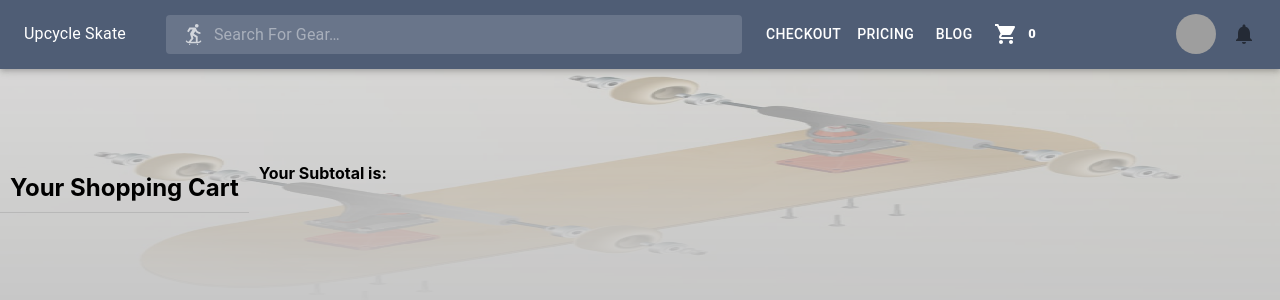
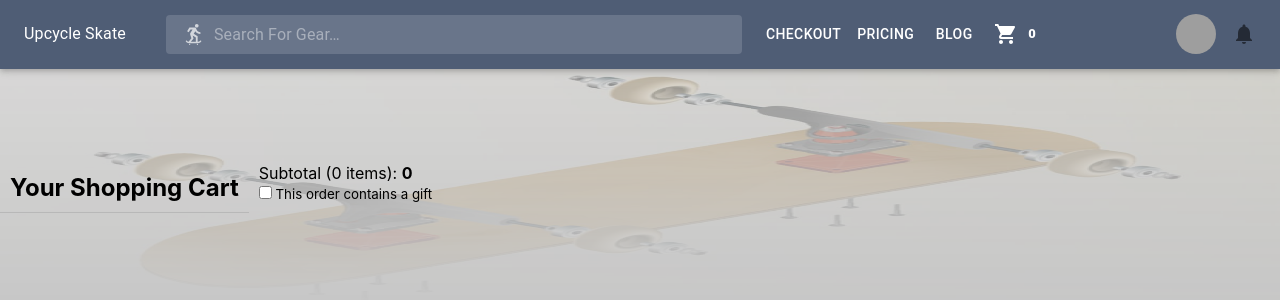
Before and after one commit to TheCoreyMcCue/Upcycle, a React (Create React App) app: page /checkout in a window 1280 px wide. Shown: the top 300 px of the page. Built offline with nearby package versions, Linux system fonts and the light colour scheme; grey boxes are pictures that could not be loaded.

Commit message:
add currency format dependency

```diff
--- a/package.json
+++ b/package.json
@@ -15,6 +15,7 @@
     "@testing-library/user-event": "^13.5.0",
     "firebase": "^9.6.9",
     "react": "^17.0.2",
+    "react-currency-format": "^1.1.0",
     "react-dom": "^17.0.2",
     "react-material-ui-carousel": "^3.3.3",
     "react-router-dom": "^6.2.2",
--- a/src/components/Subtotal/Subtotal.js
+++ b/src/components/Subtotal/Subtotal.js
@@ -1,9 +1,27 @@
 import React from "react";
+import CurrencyFormat from "react-currency-format";
+import "./Subtotal.css";
 
 const Subtotal = () => {
   return (
-    <div>
-      <h4>Your Subtotal is: </h4>
+    <div className="subtotal">
+      <CurrencyFormat
+        renderText={(value) => (
+          <>
+            <p>
+              Subtotal ({0} items): <strong>{`${0}`}</strong>
+            </p>
+            <small className="subtotal__gift">
+              <input type="checkbox" /> This order contains a gift
+            </small>
+          </>
+        )}
+        decimalScale={2}
+        value={0}
+        displayType={"text"}
+        thousandSeparator={true}
+        prefix={"$"}
+      />
     </div>
   );
 };
```
Also changed, not shown: 1 other file (tests, documents, lock files or other folders).
